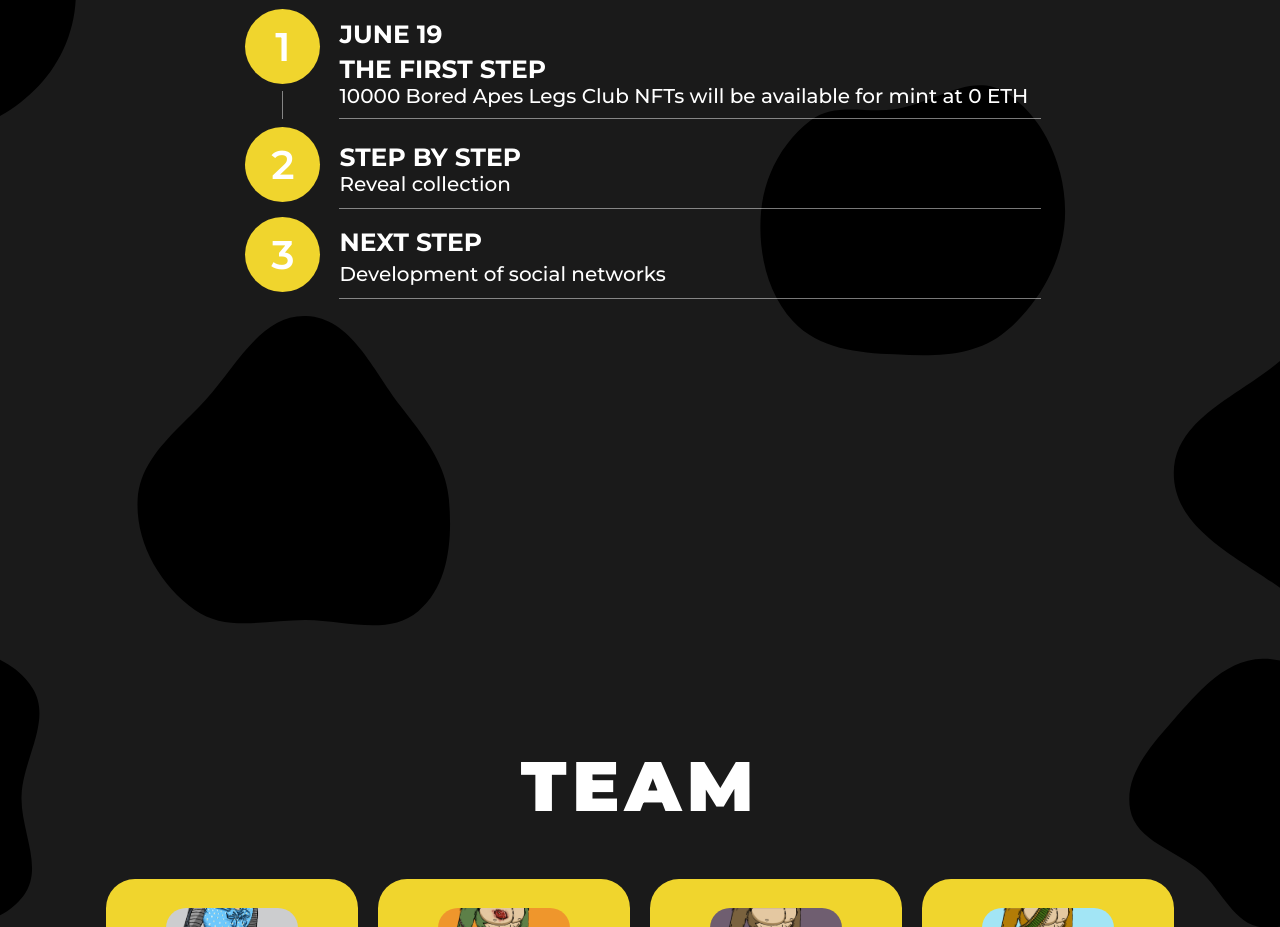
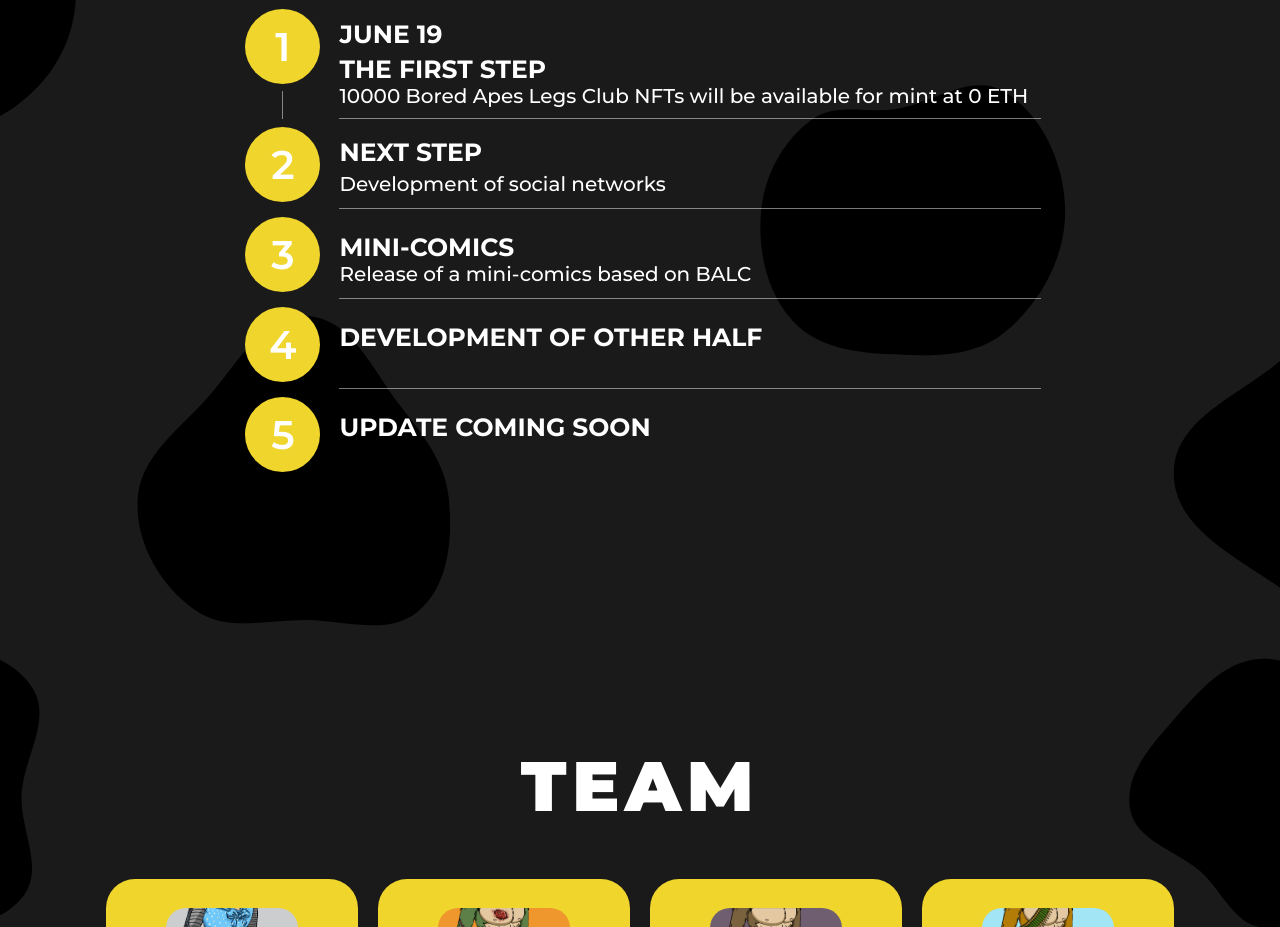
Before and after one commit to artkdev/legs, a React (Create React App) app: page / in a window 1280 px wide. Shown: the part 2876-3803 px from the top of the page. Built offline with nearby package versions, Linux system fonts and the light colour scheme.

Commit message:
Update Roadmap.jsx

```diff
--- a/src/Components/Roadmap/Roadmap.jsx
+++ b/src/Components/Roadmap/Roadmap.jsx
@@ -265,23 +265,10 @@ export default function Roadmap() {
               </div>
             </div>
           </div>
+
           <div className="block">
             <div className="left">
               <div className="top">2</div>
-              <div className="bot"></div>
-            </div>
-            <div className="right underline">
-              <div className="top"></div>
-              <div className="bot">
-                <div className="text-tittle">Step by step</div>
-
-                <p>Reveal collection</p>
-              </div>
-            </div>
-          </div>
-          <div className="block">
-            <div className="left">
-              <div className="top">3</div>
               <div className="bot"></div>
             </div>
             <div className="right underline">
@@ -292,6 +279,46 @@ export default function Roadmap() {
               </div>
             </div>
           </div>
+          <div className="block">
+            <div className="left">
+              <div className="top">3</div>
+              <div className="bot"></div>
+            </div>
+            <div className="right underline">
+              <div className="top"></div>
+              <div className="bot">
+                <div className="text-tittle">Mini-comics</div>
+
+                <p>Release of a mini-comics based on BALC</p>
+              </div>
+            </div>
+          </div>
+          <div className="block">
+            <div className="left">
+              <div className="top">4</div>
+              <div className="bot"></div>
+            </div>
+            <div className="right underline">
+              <div className="top"></div>
+              <div className="bot">
+                <div className="text-tittle">Development of other half</div>
+                <p></p>
+              </div>
+            </div>
+          </div>
+          <div className="block">
+            <div className="left">
+              <div className="top">5</div>
+              <div className="bot"></div>
+            </div>
+            <div className="right ">
+              <div className="top"></div>
+              <div className="bot">
+                <div className="text-tittle">Update coming soon</div>
+                <p></p>
+              </div>
+            </div>
+          </div>
         </div>
       </div>
     </StyledSection>
```
